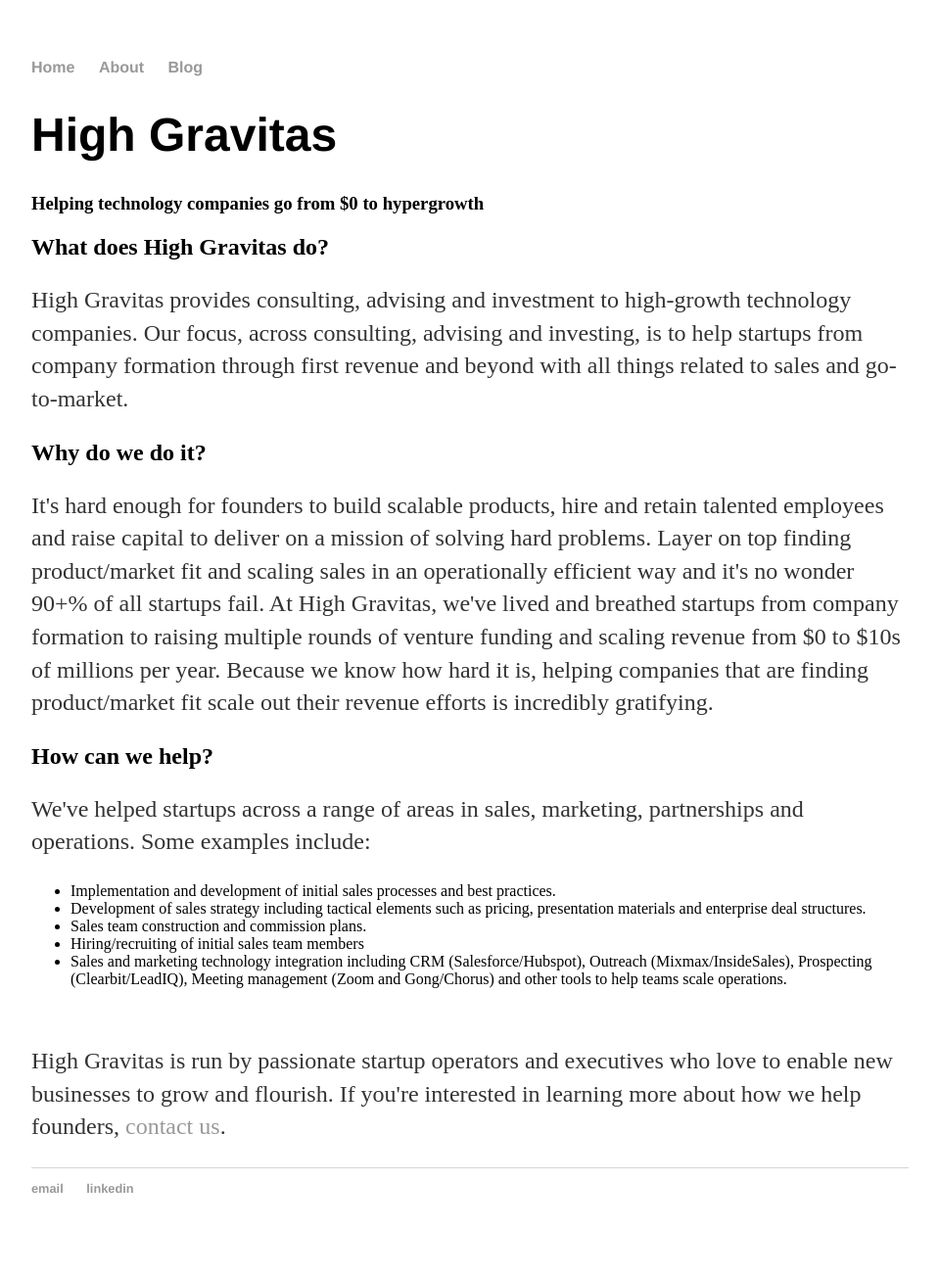
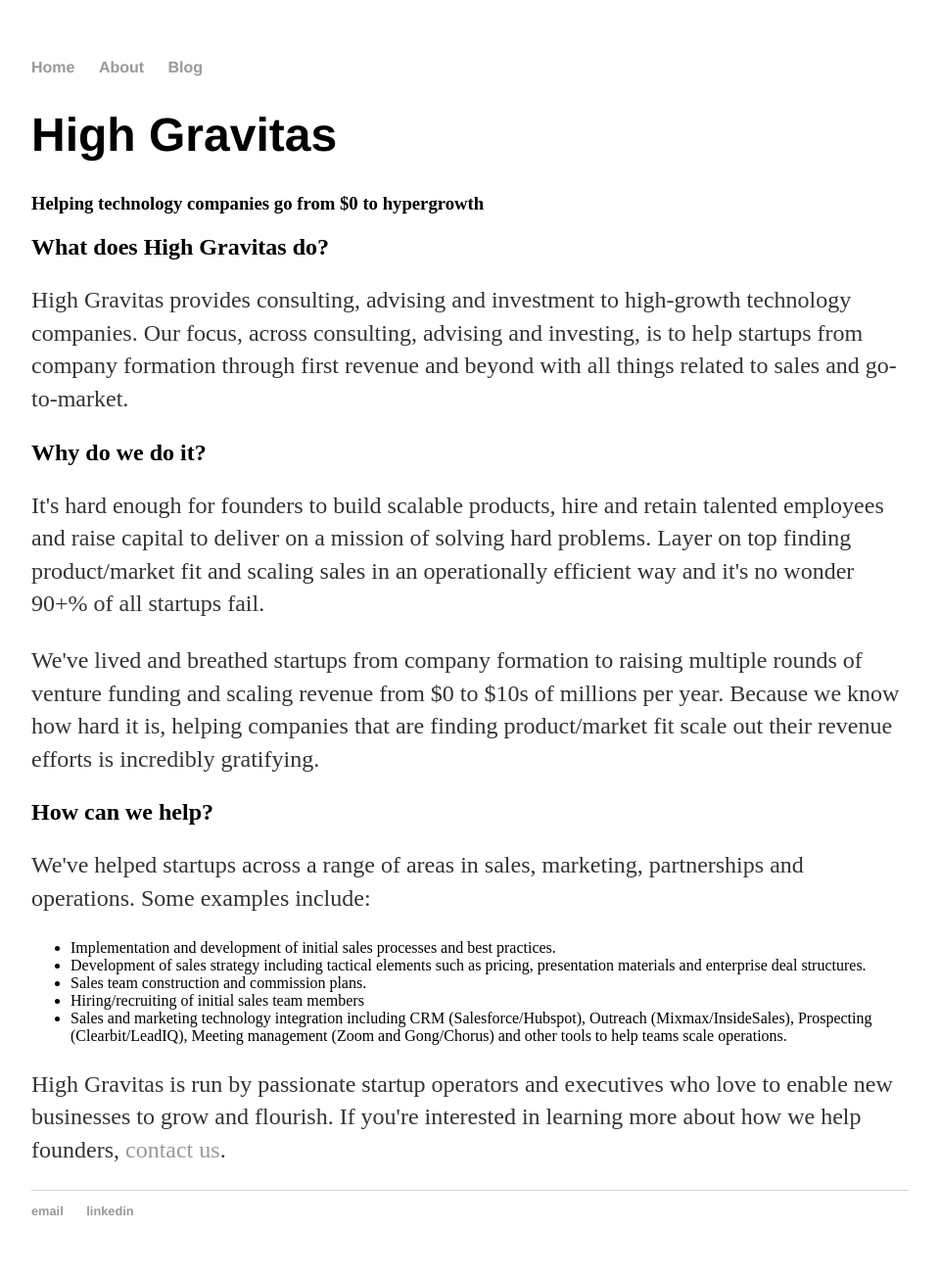
Before and after one commit to high-gravitas/High-Gravitas-Site, a Jekyll site: the page built from index.html, in a window 1280 px wide. Shown: the whole page at 98% size, without its empty margins (160-1119 px from the left). Built offline with Jekyll 4.4.1, drawn with Linux system fonts in a browser that asks for light colours; before the commit the page ends 1281 px from its top, so only the background shows below that.

Commit message:
Update index.html

```diff
--- a/index.html
+++ b/index.html
@@ -8,8 +8,8 @@ title: High Gravitas
         		<h2>What does High Gravitas do?</h2>
 				<p>High Gravitas provides consulting, advising and investment to high-growth technology companies. Our focus, across consulting, advising and investing, is to help startups from company formation through first revenue and beyond with all things related to sales and go-to-market.</p>
 				<h2>Why do we do it?</h2>
-				<p>It's hard enough for founders to build scalable products, hire and retain talented employees and raise capital to deliver on a mission of solving hard problems. Layer on top finding product/market fit and scaling sales in an operationally efficient way and it's no wonder 90+% of all startups fail.
-				At High Gravitas, we've lived and breathed startups from company formation to raising multiple rounds of venture funding and scaling revenue from $0 to $10s of millions per year. Because we know how hard it is, helping companies that are finding product/market fit scale out their revenue efforts is incredibly gratifying.</p>
+				<p>It's hard enough for founders to build scalable products, hire and retain talented employees and raise capital to deliver on a mission of solving hard problems. Layer on top finding product/market fit and scaling sales in an operationally efficient way and it's no wonder 90+% of all startups fail.</p>
+				<p>We've lived and breathed startups from company formation to raising multiple rounds of venture funding and scaling revenue from $0 to $10s of millions per year. Because we know how hard it is, helping companies that are finding product/market fit scale out their revenue efforts is incredibly gratifying.</p>
 				<h2>How can we help?</h2>
 				<p>We've helped startups across a range of areas in sales, marketing, partnerships and operations. Some examples include:</p>
 					<ul>
@@ -19,6 +19,5 @@ title: High Gravitas
 						<li>Hiring/recruiting of initial sales team members</li>
 						<li>Sales and marketing technology integration including CRM (Salesforce/Hubspot), Outreach (Mixmax/InsideSales), Prospecting (Clearbit/LeadIQ), Meeting management (Zoom and Gong/Chorus) and other tools to help teams scale operations.</li>
 					</ul>
-				<br>
 				<p>High Gravitas is run by passionate startup operators and executives who love to enable new businesses to grow and flourish. If you're interested in learning more about how we help founders, <a href="mailto:tim@highgravitas.com">contact us</a>.
     		</div><!-- /.blurb -->
```
